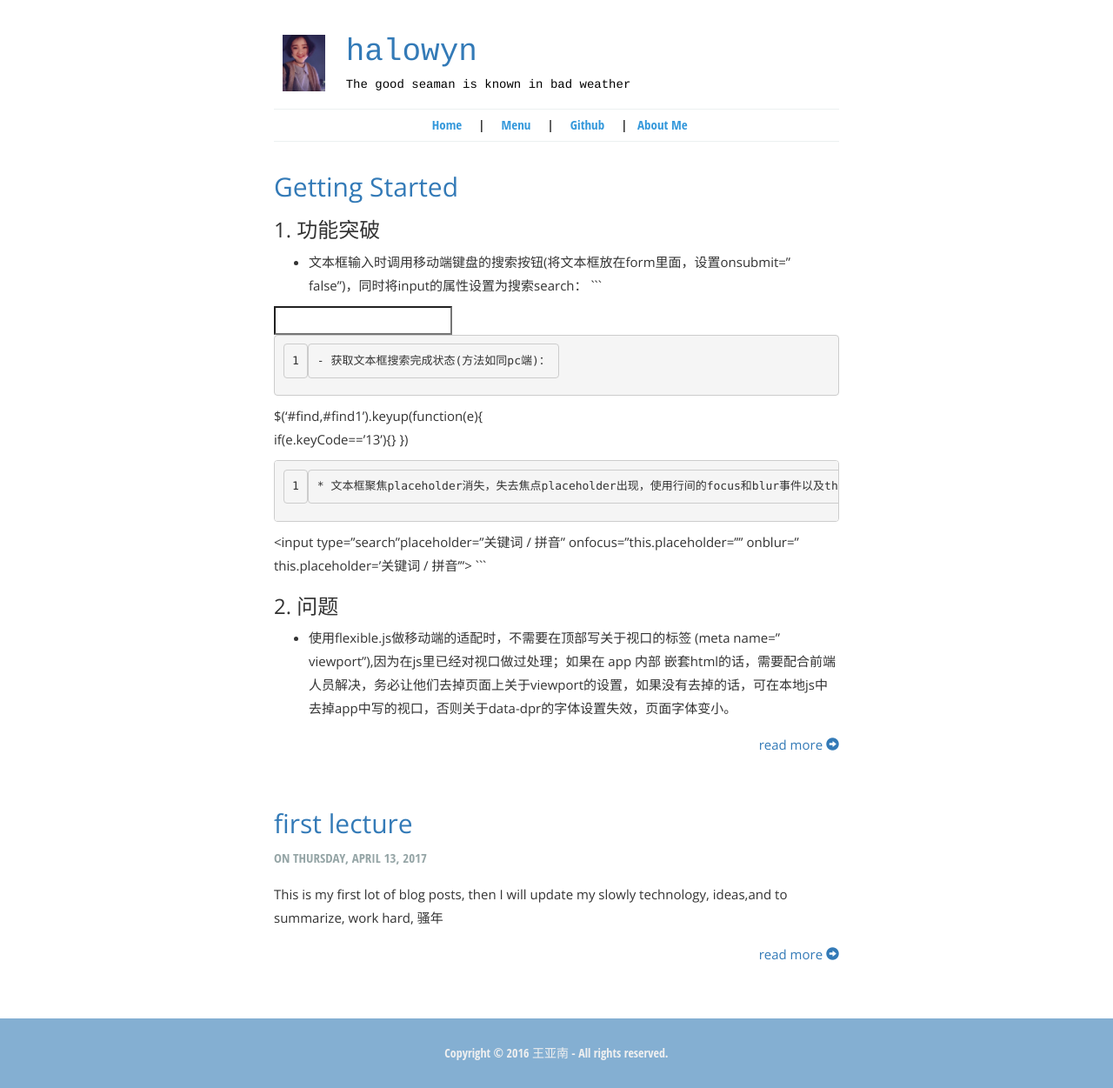
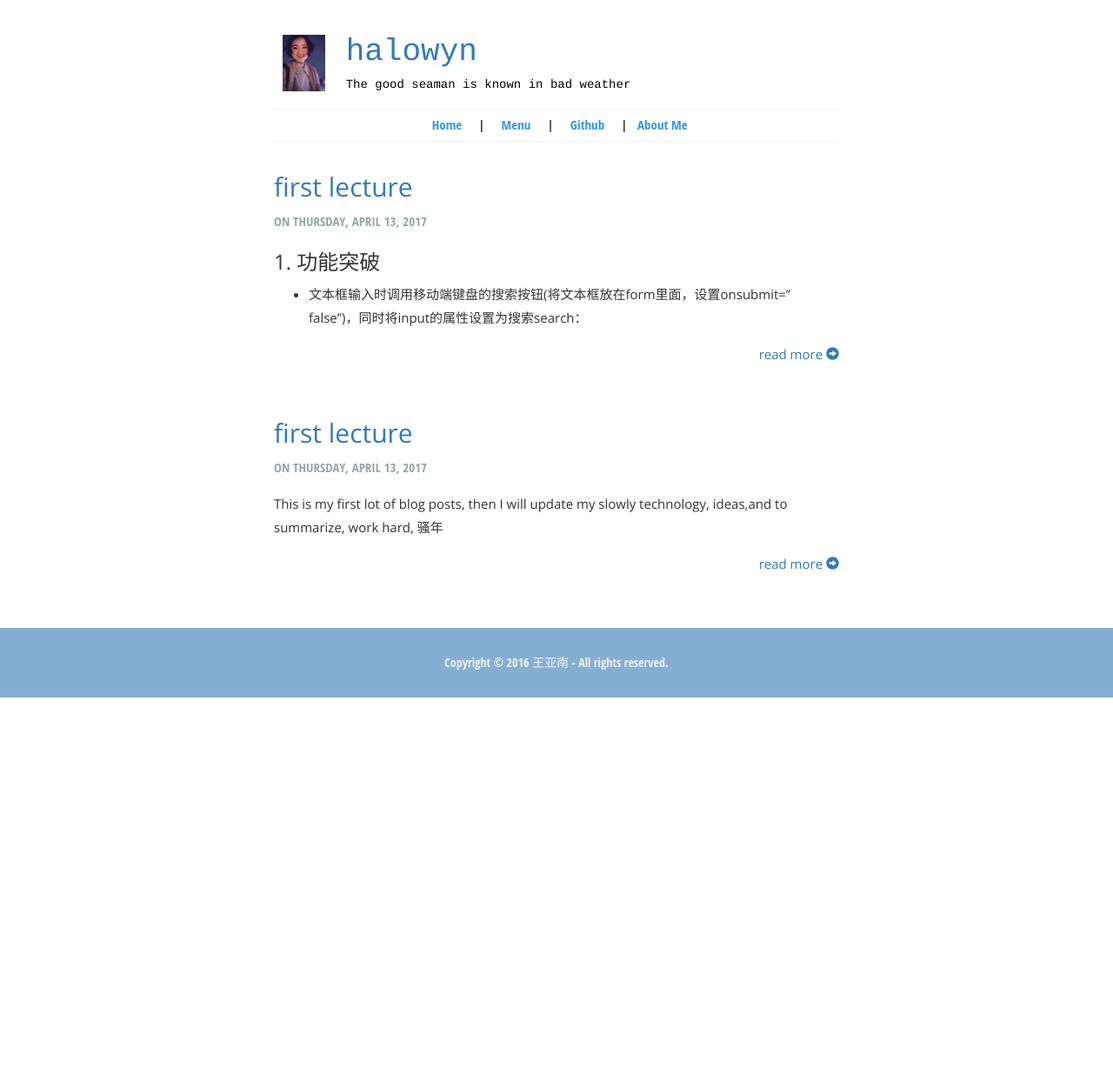
Before and after one commit to halowyn/halowyn.github.io, a Jekyll site: the page built from index.html, in a window 1280 px wide. Shown: the whole page at 87% size. Built offline with Jekyll 4.4.1, drawn with Linux system fonts in a browser that asks for light colours; after the commit the page ends 900 px from its top, so only the background shows below that.

Commit message:
“总结1

````diff
--- a/_posts/2017-04-14-Getting-Started.md
+++ b/_posts/2017-04-14-Getting-Started.md
@@ -1,3 +1,12 @@
+---
+layout: post_layout
+title: first lecture
+time: On Thursday, April 13, 2017
+location: BeiJing
+pulished: true
+excerpt_separator: "```"
+---
+
 ### 1. 功能突破
 * 文本框输入时调用移动端键盘的搜索按钮(将文本框放在form里面，设置onsubmit="false")，同时将input的属性设置为搜索search：
 ```
````
